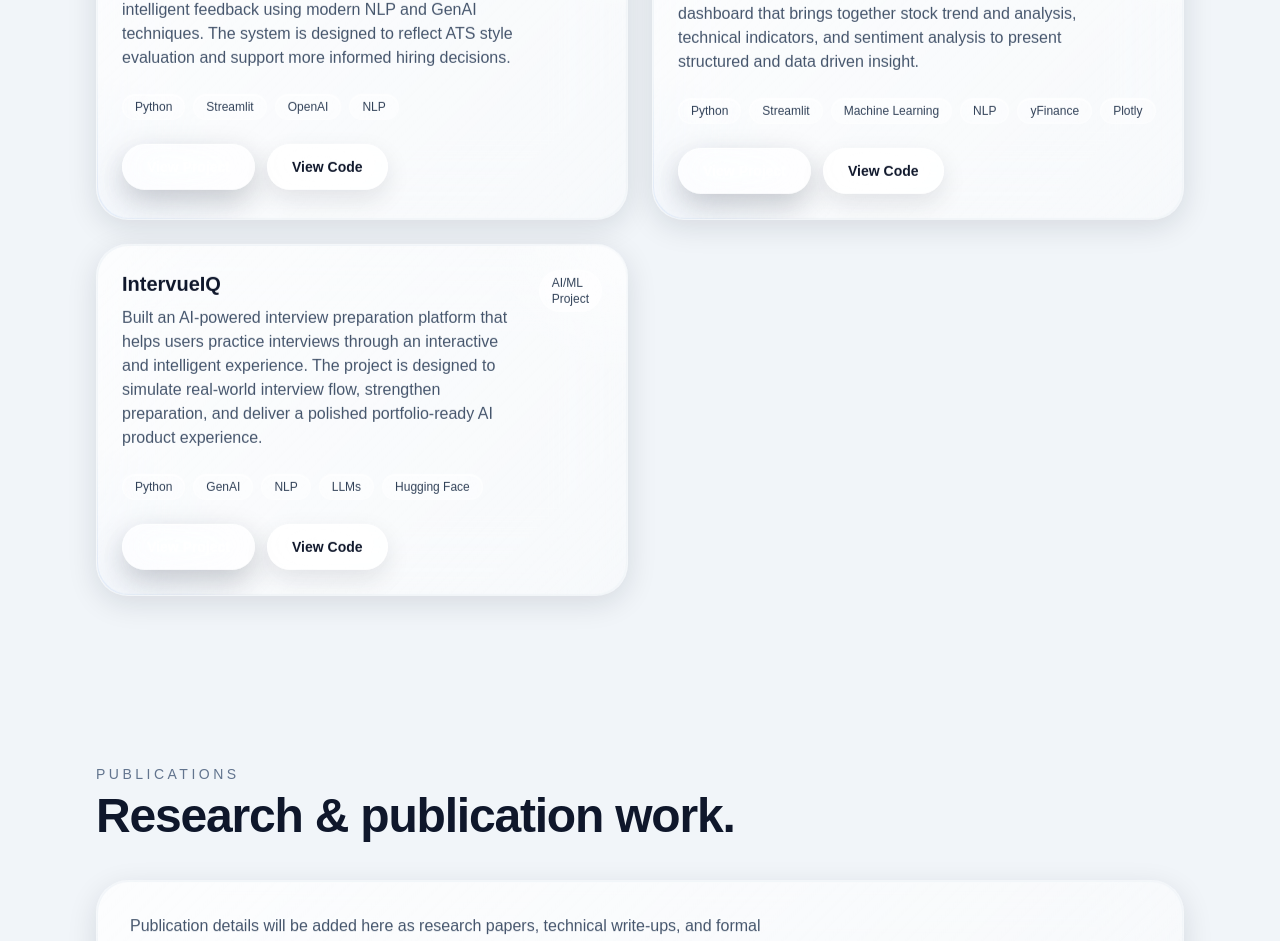
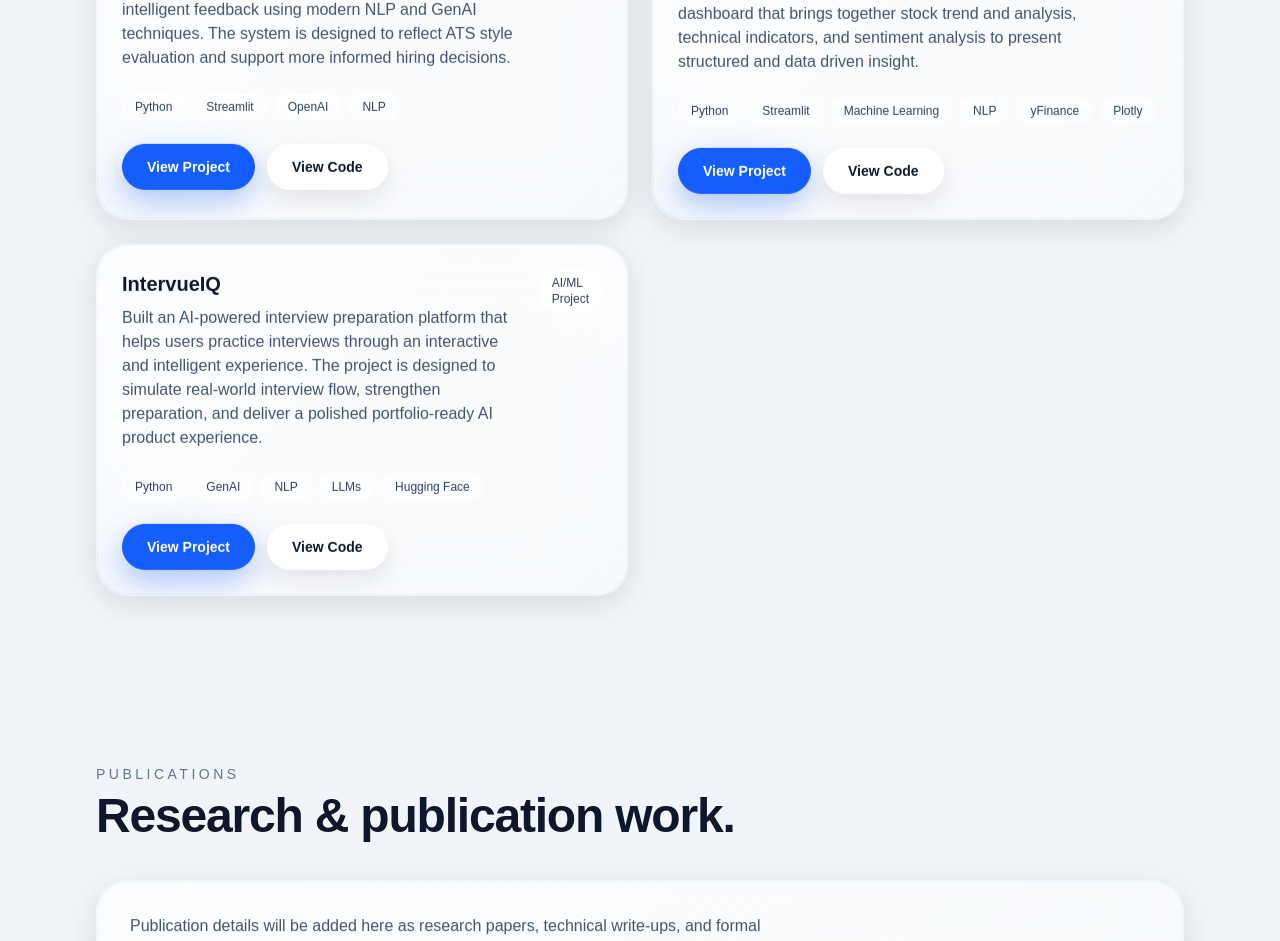
Before and after one commit to abdulxrahman-ai/abdulrahman, a Next.js app: page / in a window 1280 px wide. Shown: the part 2048-2989 px from the top of the page. Built offline with nearby package versions, Linux system fonts and the light colour scheme.

Commit message:
Update page.tsx

```diff
--- a/app/page.tsx
+++ b/app/page.tsx
@@ -556,7 +556,7 @@ function ProjectCard({
     href={projectUrl}
     target="_blank"
     rel="noreferrer"
-    className="bg-slate-900 !text-white border-slate-900/80 hover:bg-slate-800 shadow-[0_12px_30px_rgba(15,23,42,0.22)]"
+    className="!bg-blue-600 !text-white !border-blue-600 hover:!bg-blue-700 shadow-[0_12px_30px_rgba(37,99,235,0.35)]"
   >
     View Project
   </GlassPill>
```
